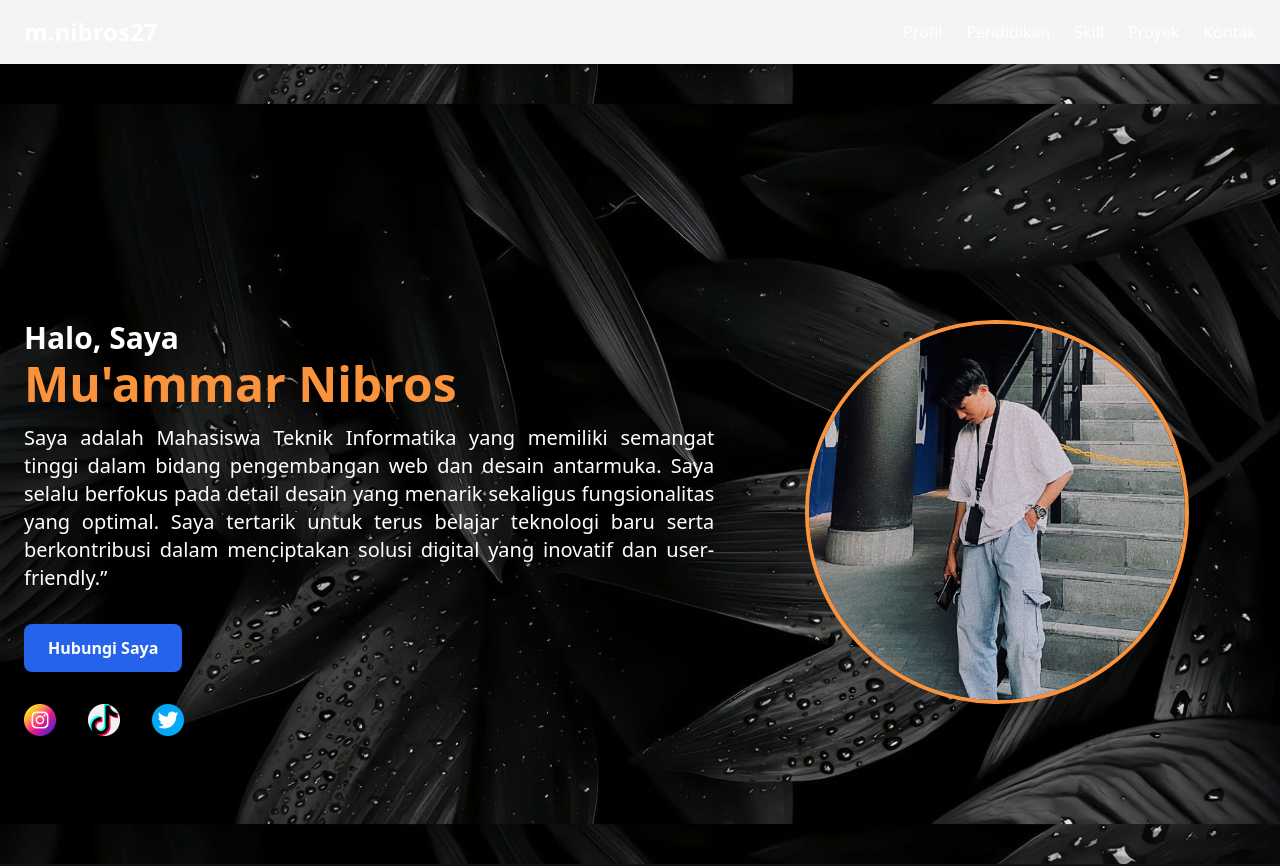
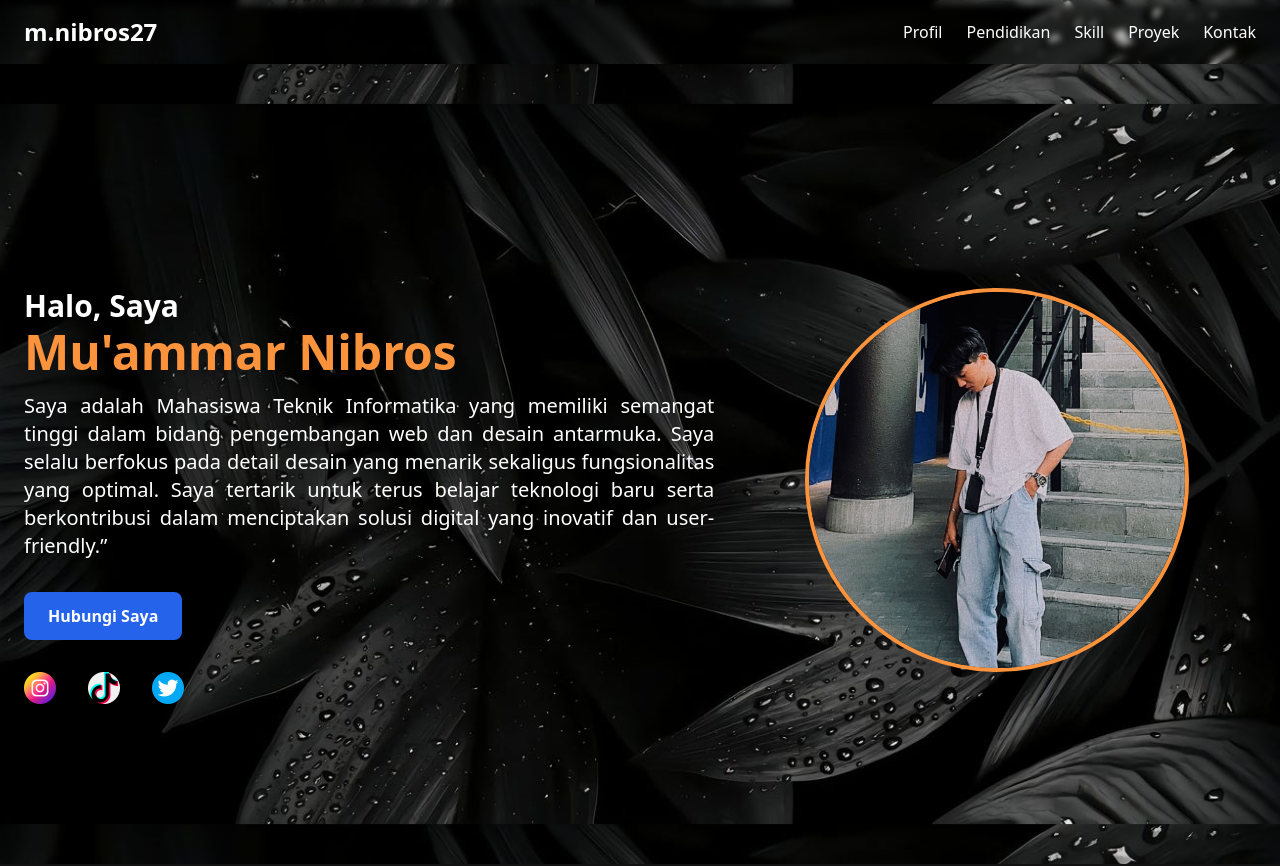
Before and after one commit to muammarnibros/RESPONSI, a Vue app in the folder frontend/: page / in a window 1280 px wide. Shown: the top 866 px of the page. Built offline with nearby package versions, Linux system fonts and the light colour scheme; no server answers.

Commit message:
finishing 3

```diff
--- a/frontend/src/App.vue
+++ b/frontend/src/App.vue
@@ -2,7 +2,7 @@
 import { RouterView } from 'vue-router';
 </script>
 <template>
-<div class="bg-gray-100 font-sans">
+<div class="font-sans bg-wallpaper bg-cover bg-center min-h-screen text-white">
 <RouterView />
 </div>
 </template>
--- a/frontend/src/components/HeroVue.vue
+++ b/frontend/src/components/HeroVue.vue
@@ -1,8 +1,8 @@
 <template>
-  <header class="bg-wallpaper bg-cover bg-center h-screen flex items-center">
+  <header class="bg-wallpaper bg-cover bg-center min-h-screen pb-16 flex items-center">
     <section
       id="profil"
-      class="container mx-auto px-6 pt-40 pb-0 flex flex-col md:flex-row items-center gap-6"
+      class="container mx-auto px-6 py-6 pt-40 pb-0 flex flex-col md:flex-row items-center gap-6"
     >
       <div class="md:w-2/3 text-center md:text-left">
         <h1
--- a/frontend/src/components/NavbarVue.vue
+++ b/frontend/src/components/NavbarVue.vue
@@ -22,6 +22,9 @@ transition-all duration-300">Kontak</a></li>
 
 <style>
 .bg-navbar {
+  top: 0;
+  width: 100%;
+  z-index: 999;
   background-color: transparent;
   backdrop-filter: blur(3px);
 }
```
